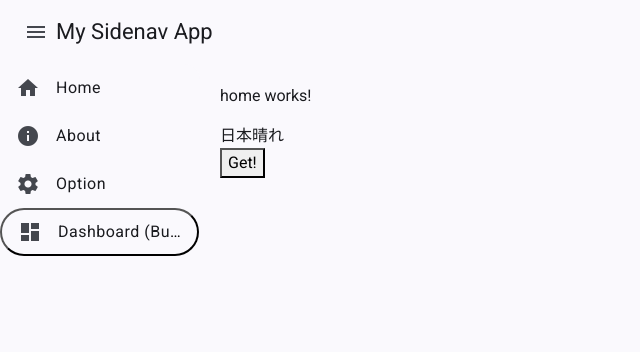
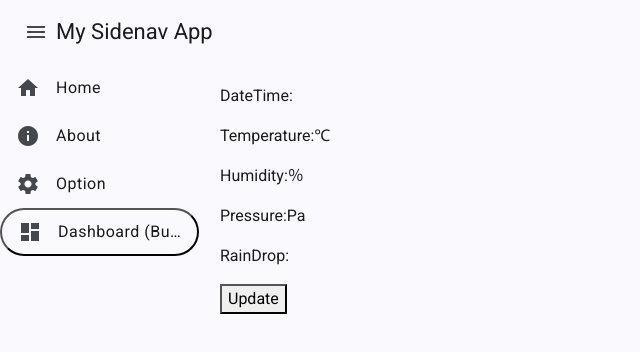
Before and after one commit to tri1972/AtomLiteWifiWeb, an Angular app: page /home in a window 1280 px wide. Shown: the top 352 px of the page, without its empty margins (0-640 px from the left). Built offline with nearby package versions, Linux system fonts and the light colour scheme.

Commit message:
画面に受け取ったデータをすべて出すよう修正

```diff
--- a/src/app/home/home.component.html
+++ b/src/app/home/home.component.html
@@ -1,3 +1,6 @@
-<p>home works!</p>
-<div>{{message}}</div>
-<button (click)="getMethod()">Get!</button>
+<div>DateTime:{{time}}</div><p></p>
+<div>Temperature:{{temperature}}℃</div><p></p>
+<div>Humidity:{{humidity}}％</div><p></p>
+<div>Pressure:{{pressure}}Pa</div><p></p>
+<div>RainDrop:{{rainDrop}}</div><p></p>
+<button (click)="getMethod()">Update</button>
--- a/src/app/home/home.component.ts
+++ b/src/app/home/home.component.ts
@@ -12,10 +12,13 @@ import { Component } from '@angular/core';
 export class HomeComponent {
 
   private http:HttpClient;
-  //URL='https://httpbin.org/ip'
   URL='/api/HttpTriggerEnvironment';
   //URL='http://localhost:7071/api/HttpTriggerEnvironment'
-  message='日本晴れ';
+  time=''
+  temperature='';
+  humidity='';
+  pressure='';
+  rainDrop='';
 
   constructor(http:HttpClient) {
     this.http=http;
@@ -29,12 +32,16 @@ export class HomeComponent {
   getMethod(){
     //http.getをするためのオブジェクトを生成
     var httpObj = this.http.get(this.URL);
-    this.message='ボタンが押された';
+    this.temperature='ボタンが押された';
     //成功時・失敗時の動作を指定する。
     httpObj.subscribe
     (
       (resp: any) => {
-        this.message = resp.Body.Temperature;
+        this.time = resp.EnqueuedTimeUtc;
+        this.temperature = resp.Body.Temperature;
+        this.humidity = resp.Body.humidity;
+        this.pressure = resp.Body.Pressure;
+        this.rainDrop = resp.Body.Rain;
       },
       (error) => {//http.getが失敗した時に走るメソッド
         console.error('Error occurred:', error);
```
Also changed, not shown: 参考点.txt, 実行上の注意点.txt.
